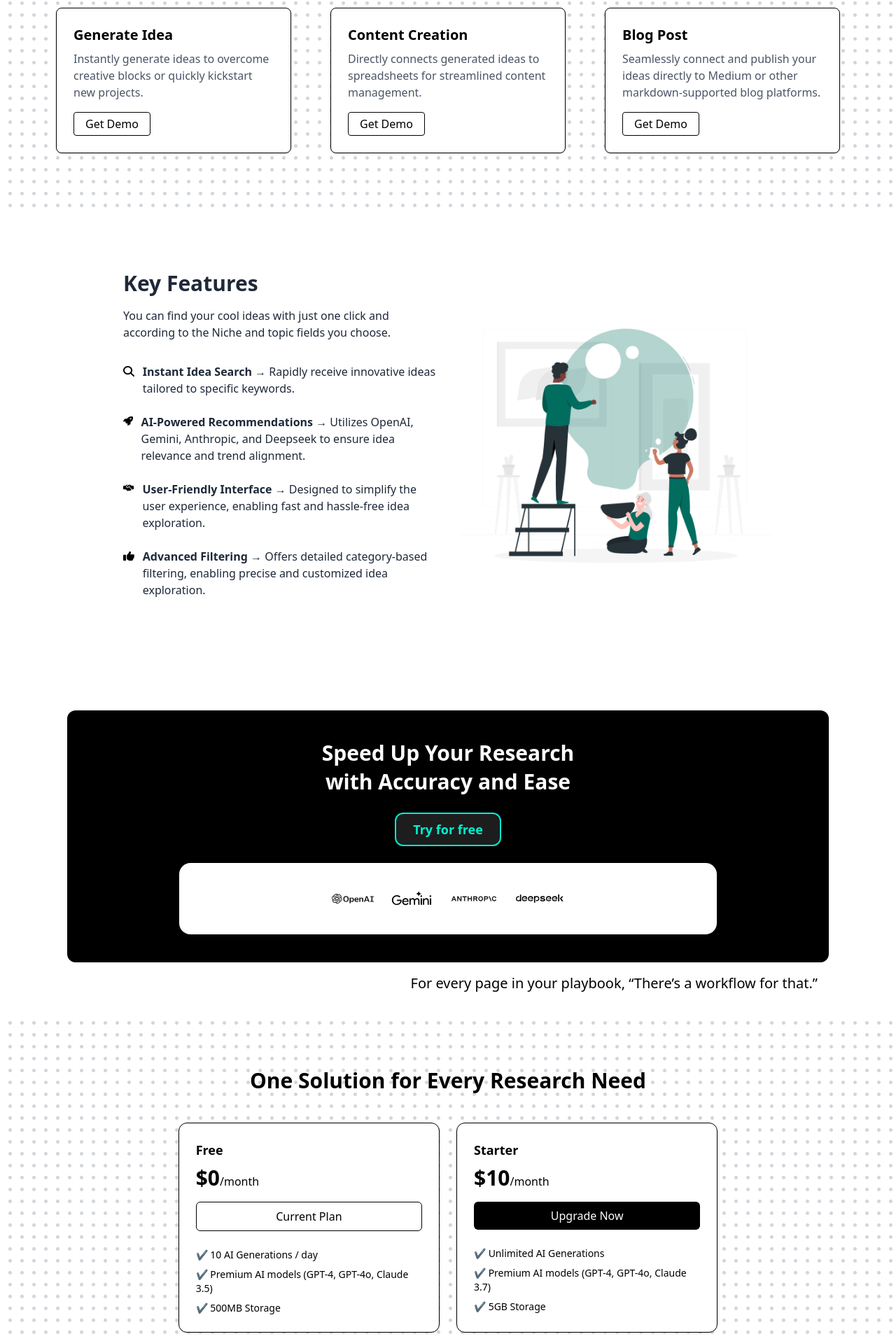
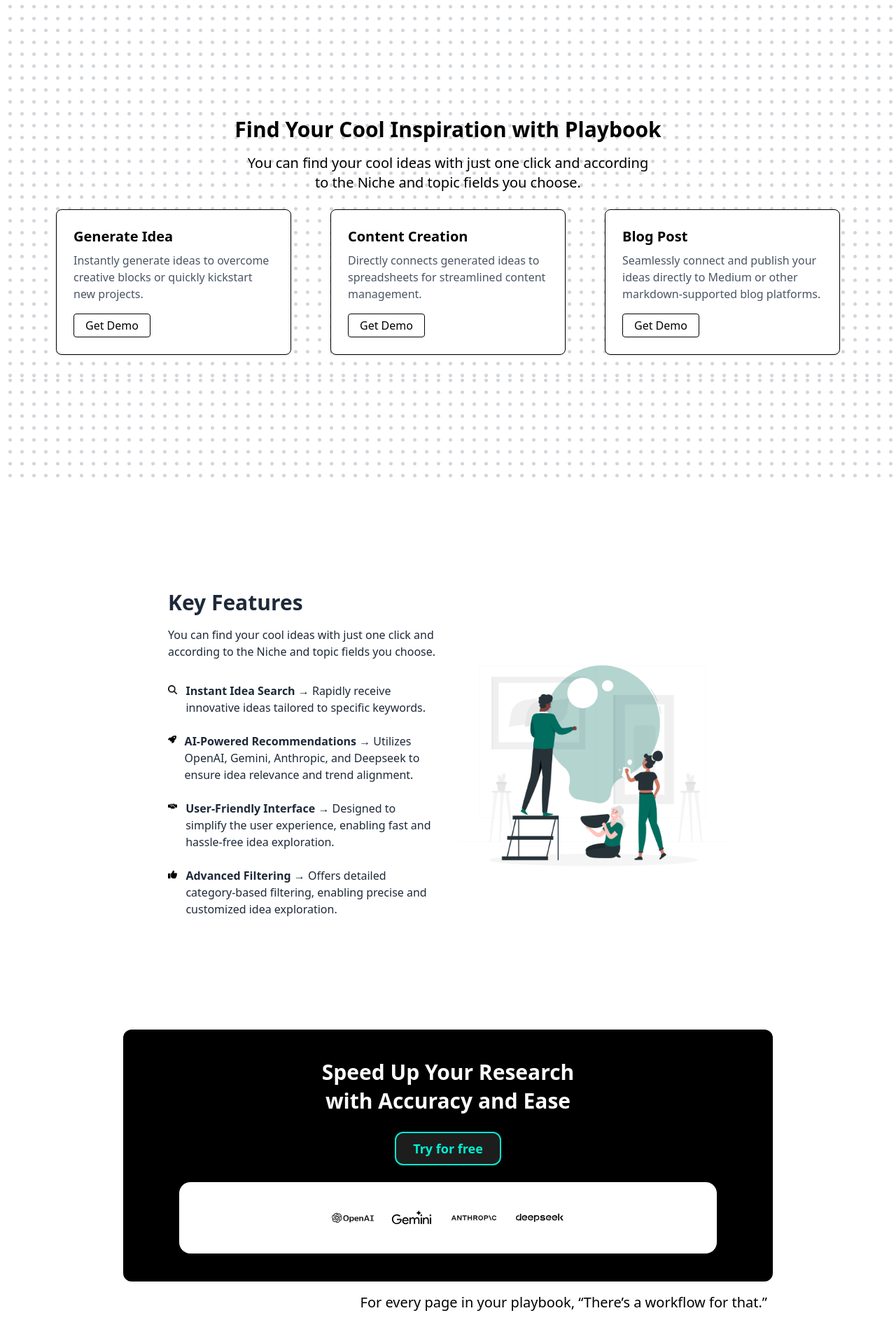
Before and after one commit to Deepidia/deepidia-web, a Next.js app: page / in a window 1280 px wide. Shown: the part 849-2765 px from the top of the page at 70% size. Built offline with nearby package versions, Linux system fonts and the light colour scheme; no server answers.

Commit message:
update responsive

```diff
--- a/components/Features.tsx
+++ b/components/Features.tsx
@@ -5,9 +5,9 @@ import Link from "next/link";
 
 export default function Features() {
   return (
-    <div className="bg-white px-4 md:px-12 lg:px-24 py-10">
+    <div className="bg-white mx-4 sm:mx-6 md:mx-10 lg:mx-20 px-4 sm:px-6 md:px-12 lg:px-24 py-10 sm:py-14 md:py-20 lg:py-28">
       {/* Section pertama */}
-      <div className="grid grid-cols-1 md:grid-cols-2 gap-8 px-4 sm:px-8 md:px-20 py-12">
+      <div className="grid grid-cols-1 md:grid-cols-2 gap-8 px-2 sm:px-4 md:px-10 lg:px-16 py-8 sm:py-10 md:py-12">
         {/* Kolom kiri */}
         <div className="flex flex-col justify-center text-gray-800">
           <h1 className="text-2xl sm:text-3xl font-bold mb-4">Key Features</h1>
@@ -92,7 +92,7 @@ export default function Features() {
       </div>
 
       {/* Section kedua */}
-      <div className="bg-black text-white rounded-xl px-4 sm:px-6 md:px-12 py-10 mt-16 text-center">
+      <div className="bg-black text-white rounded-xl px-4 sm:px-6 md:px-12 lg:px-20 py-10 mt-16 mb-4 text-center">
         <h2 className="text-2xl sm:text-3xl mb-6 font-bold leading-snug">
           Speed Up Your Research
           <br />
@@ -123,7 +123,7 @@ export default function Features() {
         </div>
       </div>
 
-      <p className="text-center sm:text-right text-base sm:text-xl mt-4 text-black px-4">
+      <p className="text-center sm:text-right text-base sm:text-xl mt-2 text-black px-2">
         For every page in your playbook, “There’s a workflow for that.”
       </p>
     </div>
--- a/components/Header.tsx
+++ b/components/Header.tsx
@@ -13,7 +13,9 @@ Modal.setAppElement("body");
 export default function Header() {
   const { data: session } = useSession();
   const [isOpen, setIsOpen] = useState(false); // untuk mobile menu
-  const [userManual, setUserManual] = useState<{ firstName: string } | null>(null);
+  const [userManual, setUserManual] = useState<{ firstName: string } | null>(
+    null
+  );
   const [modalIsOpen, setModalIsOpen] = useState(false); // untuk modal logout
 
   useEffect(() => {
@@ -37,9 +39,7 @@ export default function Header() {
   // Ambil nama pertama user dari session NextAuth jika ada,
   // kalau tidak ada, ambil dari user manual (localStorage)
   const firstName =
-    session?.user?.name?.split(" ")[0] ??
-    userManual?.firstName ??
-    "";
+    session?.user?.name?.split(" ")[0] ?? userManual?.firstName ?? "";
 
   // Kondisi user dianggap login jika ada session atau userManual
   const isLoggedIn = Boolean(session || userManual);
@@ -48,11 +48,11 @@ export default function Header() {
     <header className="w-full px-10 py-3 flex items-center justify-between bg-white shadow-md fixed top-0 z-50">
       {/* Desktop Navigation */}
       <nav className="hidden md:flex space-x-8 text-[#1D1D1D] font-bold">
+        <Link href="#about" className="hover:text-[#00BFA6] transition">
+          About
+        </Link>
         <Link href="#solutions" className="hover:text-[#00BFA6] transition">
           Solutions
-        </Link>
-        <Link href="#about" className="hover:text-[#00BFA6] transition">
-          About
         </Link>
         <Link href="#pricing" className="hover:text-[#00BFA6] transition">
           Pricing
@@ -128,19 +128,20 @@ export default function Header() {
       {isOpen && (
         <div className="absolute top-16 left-0 w-full bg-white shadow-md flex flex-col items-center space-y-4 py-4 md:hidden">
           <Link
+            href="#about"
+            className="hover:text-[#00BFA6] transition"
+            onClick={() => setIsOpen(false)}
+          >
+            About
+          </Link>
+          <Link
             href="#solutions"
             className="hover:text-[#00BFA6] transition"
             onClick={() => setIsOpen(false)}
           >
             Solutions
           </Link>
-          <Link
-            href="#about"
-            className="hover:text-[#00BFA6] transition"
-            onClick={() => setIsOpen(false)}
-          >
-            About
-          </Link>
+
           <Link
             href="#pricing"
             className="hover:text-[#00BFA6] transition"
--- a/components/Hero.tsx
+++ b/components/Hero.tsx
@@ -6,7 +6,7 @@ import Link from "next/link";
 export default function Hero() {
   return (
     <main className="bg-white">
-      <section className="text-center py-12 px-4 md:py-20">
+      <section id="about" className="text-center py-12 px-4 md:py-44 mx-4 sm:mx-4 md:mx-10 lg:mx-20">
         {/* Logo */}
         <div className="flex justify-center mb-6 mt-10">
           <Image
@@ -19,7 +19,7 @@ export default function Hero() {
         </div>
 
         {/* Headline */}
-        <h1 className="text-2xl sm:text-3xl md:text-5xl font-bold italic text-black mb-4 leading-snug">
+        <h1 className="text-2xl sm:text-3xl md:text-5xl font-bold italic text-black mb-4  leading-snug">
           Find your best Idea from the best
         </h1>
 
@@ -45,7 +45,10 @@ export default function Hero() {
         </div>
       </section>
 
-      <section className="bg-[url('/bg-dot.png')] bg-repeat py-16">
+      <section
+        id="solutions"
+        className="bg-[url('/bg-dot.png')] bg-repeat py-40"
+      >
         <div className="max-w-6xl mx-auto text-center">
           <div className="mx-auto text-center">
             <h2 className="text-[#000000] text-2xl md:text-3xl font-bold mb-4">
--- a/components/Pricing.tsx
+++ b/components/Pricing.tsx
@@ -1,6 +1,9 @@
 export default function Pricing() {
   return (
-    <section className="bg-[url('/bg-dot.png')] bg-repeat py-16 px-4 sm:px-6 md:px-20">
+    <section
+      id="pricing"
+      className="bg-[url('/bg-dot.png')] bg-repeat mt-12 mb-6 sm:px-6 md:px-10 lg:px-20 py-12 sm:py-16 lg:py-24"
+    >
       <div className="text-black">
         <h2 className="text-2xl sm:text-3xl font-bold text-center mb-10 leading-snug">
           One Solution for Every Research Need
@@ -8,7 +11,7 @@ export default function Pricing() {
 
         <div className="flex flex-col md:flex-row justify-center gap-6">
           {/* Free Plan */}
-          <div className="border rounded-xl shadow-sm p-6 w-full max-w-md mx-auto md:mx-0 md:w-1/3 bg-white">
+          <div className="border rounded-xl shadow-sm p-6 sm:p-8 w-full max-w-md mx-auto md:mx-0 md:w-1/3 bg-white">
             <h3 className="text-lg font-semibold mb-2">Free</h3>
             <p className="text-3xl font-bold">
               $0<span className="text-base font-normal">/month</span>
@@ -24,7 +27,7 @@ export default function Pricing() {
           </div>
 
           {/* Starter Plan */}
-          <div className="border rounded-xl shadow-sm p-6 w-full max-w-md mx-auto md:mx-0 md:w-1/3 bg-white">
+          <div className="border rounded-xl shadow-sm p-6 sm:p-8 w-full max-w-md mx-auto md:mx-0 md:w-1/3 bg-white">
             <h3 className="text-lg font-semibold mb-2">Starter</h3>
             <p className="text-3xl font-bold">
               $10<span className="text-base font-normal">/month</span>
```
